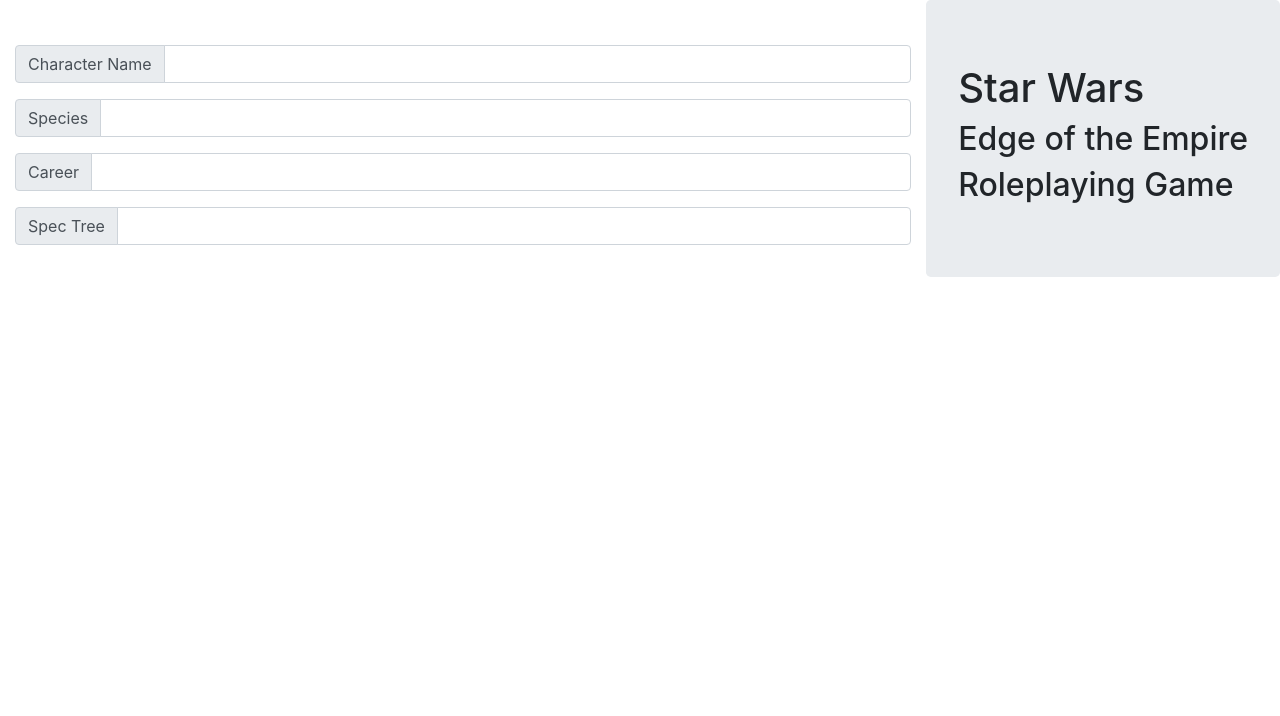
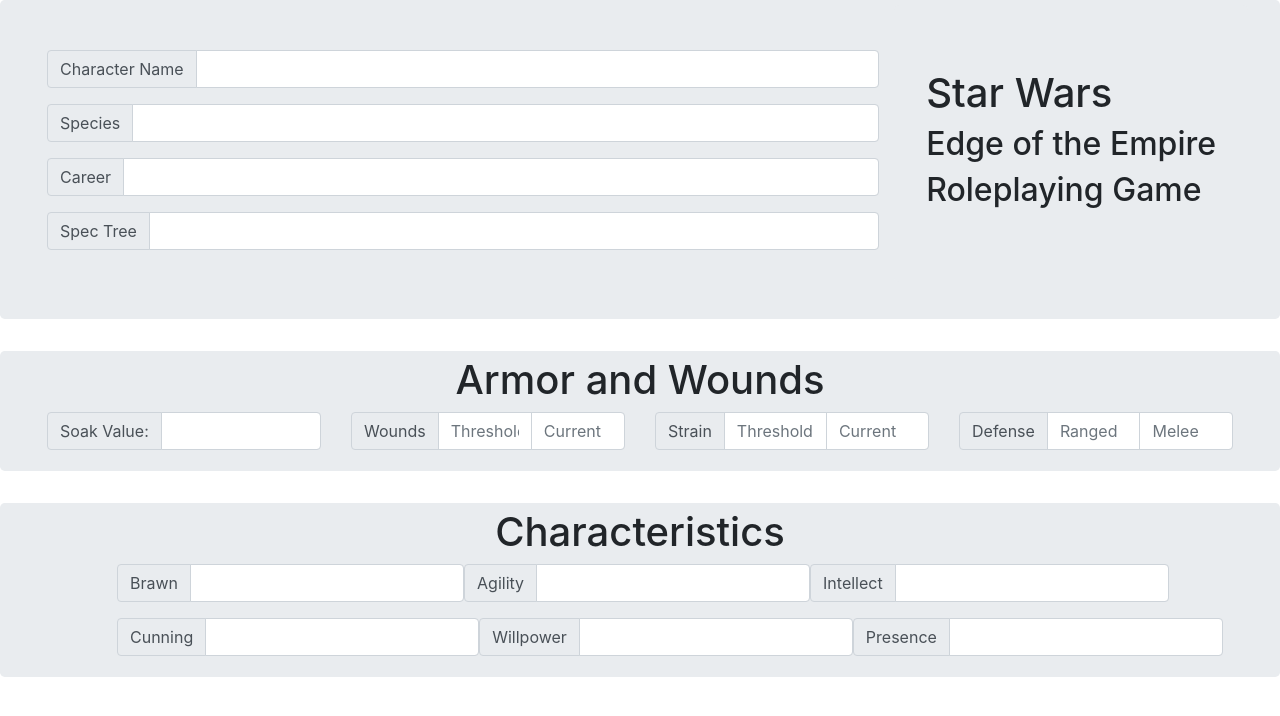
Before and after one commit to SophieEchoSolo/etoe_sheet, a plain HTML site: page index.html in a window 1280 px wide. Drawn offline with nearby package versions, Linux system fonts and the light colour scheme.

Commit message:
Update to index.html
Trying separating each section into their own jumbotrons

```diff
--- a/index.html
+++ b/index.html
@@ -7,6 +7,8 @@
     <script src="https://stackpath.bootstrapcdn.com/bootstrap/4.3.1/js/bootstrap.min.js" integrity="sha384-JjSmVgyd0p3pXB1rRibZUAYoIIy6OrQ6VrjIEaFf/nJGzIxFDsf4x0xIM+B07jRM" crossorigin="anonymous"></script>
   </head>
   <body>
+    <!-- Header section including basic character info and title -->
+    <div class="jumbotron" style="padding-top: 5px; padding-bottom: 5px">
       <div class="container-fluid">
         <div class="row">
             <div class="col-md" style="padding-top: 45px;">
@@ -44,5 +46,107 @@
           </div>
         </div>
       </div>
+    </div>
+      <!-- Armor and Wound statistics -->
+    <div class="jumbotron" style="padding-top: 5px; padding-bottom: 5px">
+      <h1 class="text-center">Armor and Wounds</h1>
+      <div class="container-fluid">
+        <div class="row">
+          <div class="col-sm">
+            <div class="input-group mb-3">
+                <div class="input-group-prepend">
+                  <span class="input-group-text" id="inputGroup-sizing-default" name="cname">Soak Value:</span>
+                </div>
+                <input type="text" class="form-control" aria-label="Sizing example input" aria-describedby="inputGroup-sizing-default">
+            </div>
+          </div>
+          <div class="col-sm">
+            <div class="input-group">
+              <div class="input-group-prepend">
+                <span class="input-group-text">Wounds</span>
+              </div>
+              <input type="text" aria-label="Threshold" class="form-control" placeholder="Threshold">
+              <input type="text" aria-label="Current" class="form-control" placeholder="Current">
+            </div>
+          </div>
+          <div class="col-sm">
+            <div class="input-group">
+              <div class="input-group-prepend">
+                <span class="input-group-text">Strain</span>
+              </div>
+              <input type="text" aria-label="Threshold" class="form-control" placeholder="Threshold">
+              <input type="text" aria-label="Current" class="form-control" placeholder="Current">
+            </div>
+          </div>
+          <div class="col-sm">
+            <div class="input-group">
+              <div class="input-group-prepend">
+                <span class="input-group-text">Defense</span>
+              </div>
+              <input type="text" aria-label="Threshold" class="form-control" placeholder="Ranged">
+              <input type="text" aria-label="Current" class="form-control" placeholder="Melee">
+            </div>
+          </div>
+        </div>
+      </div>
+    </div>
+    <!-- Characteristics aka main stats -->
+    <div class="jumbotron" style="padding-top: 5px; padding-bottom: 5px">
+      <h1 class="text-center">Characteristics</h1>
+      <div class="container-fluid" style="padding-left: 100px">
+      <div class="row">
+        <div class="col-xs">
+          <div class="input-group mb-3">
+            <div class="input-group-prepend">
+              <span class="input-group-text" id="inputGroup-sizing-default">Brawn</span>
+            </div>
+            <input type="text" class="form-control" aria-label="Sizing example input" aria-describedby="inputGroup-sizing-default">
+          </div>
+        </div>
+        <div class="col-xs">
+          <div class="input-group mb-3">
+            <div class="input-group-prepend">
+              <span class="input-group-text" id="inputGroup-sizing-default">Agility</span>
+            </div>
+            <input type="text" class="form-control" aria-label="Sizing example input" aria-describedby="inputGroup-sizing-default">
+          </div>
+        </div>
+        <div class="col-xs">
+          <div class="input-group mb-3">
+            <div class="input-group-prepend">
+              <span class="input-group-text" id="inputGroup-sizing-default">Intellect</span>
+            </div>
+            <input type="text" class="form-control" aria-label="Sizing example input" aria-describedby="inputGroup-sizing-default">
+          </div>
+        </div>
+        <div class="col-xs">
+          <div class="input-group mb-3">
+            <div class="input-group-prepend">
+              <span class="input-group-text" id="inputGroup-sizing-default">Cunning</span>
+            </div>
+            <input type="text" class="form-control" aria-label="Sizing example input" aria-describedby="inputGroup-sizing-default">
+          </div>
+        </div>
+        <div class="col-xs">
+          <div class="input-group mb-3">
+            <div class="input-group-prepend">
+              <span class="input-group-text" id="inputGroup-sizing-default">Willpower</span>
+            </div>
+            <input type="text" class="form-control" aria-label="Sizing example input" aria-describedby="inputGroup-sizing-default">
+          </div>
+        </div>
+        <div class="col-xs">
+          <div class="input-group mb-3">
+            <div class="input-group-prepend">
+              <span class="input-group-text" id="inputGroup-sizing-default">Presence</span>
+            </div>
+            <input type="text" class="form-control" aria-label="Sizing example input" aria-describedby="inputGroup-sizing-default">
+          </div>
+        </div>
+      </div>
+
+    </div>
+    </div>
+
   </body>
 </html>
```
Lines whose indentation alone changed are shown as unchanged.
